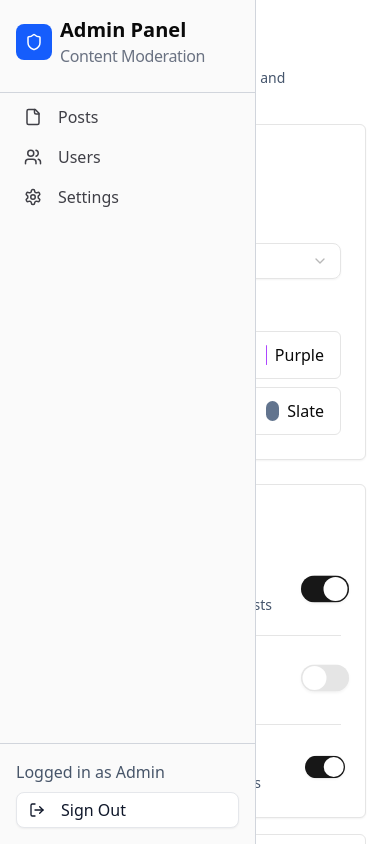
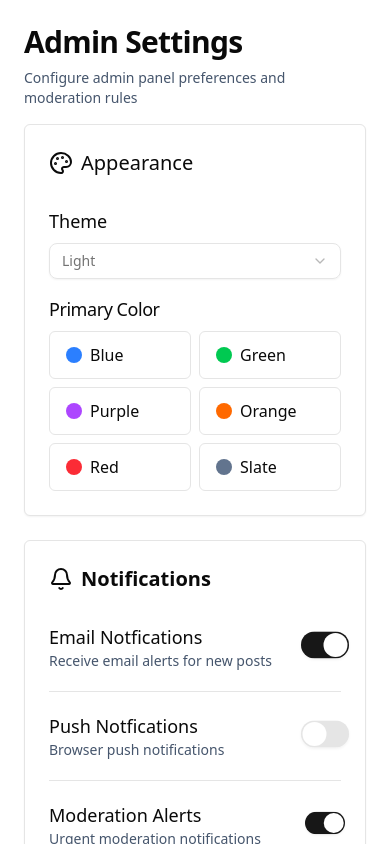
Before and after one commit to AmjustGettingStarted/KalyaniMotors_AdminPanel, a Next.js app: page /settings in a window 390 px wide. Shown: the top 844 px of the page. Built offline with nearby package versions, Linux system fonts and the light colour scheme.

Commit message:
styles(settings): Make appearance & notificatinos section responsive

```diff
--- a/app/layout.tsx
+++ b/app/layout.tsx
@@ -28,7 +28,7 @@ export default function RootLayout({
       <body
         className={`${geistSans.variable} ${geistMono.variable} antialiased`}
       >
-        <div className="h-full md:max-w- hi64dden md:block md:fixed inset-y-0 z-50 ">
+        <div className="h-full md:max-w-64 hidden md:block md:fixed inset-y-0 z-50 ">
           <Sidebar />
         </div>
         <main className="w-full md:w-auto md:ml-64 flex-1">{children}</main>
--- a/app/settings/page.tsx
+++ b/app/settings/page.tsx
@@ -43,9 +43,9 @@ const Settings = () => {
         </div>
 
         {/* Appearance & Notfication */}
-        <div className="grid md:grid-cols-2 gap-6">
+        <div className="grid grid-cols-1 lg:grid-cols-2 gap-6">
           {/* Appearance */}
-          <div>
+          <div className="">
             <Card className="rounded-sm shadow-xs">
               <CardHeader>
                 <CardTitle>
@@ -74,7 +74,7 @@ const Settings = () => {
                   <h1 className="text-lg font-normal tracking-tight">
                     Primary Color
                   </h1>
-                  <div className="grid grid-cols-3 gap-2">
+                  <div className="grid grid-cols-2 md:grid-cols-3 gap-2">
                     {choose_colors.map((colors, i) => (
                       <Button
                         variant="outline"
@@ -83,7 +83,7 @@ const Settings = () => {
                       >
                         <div className="flex items-center gap-2 justify-start w-full h-8">
                           <p
-                            className={`w-5 h-5 rounded-full ${colors.bg} `}
+                            className={`min-w-4 min-h-4 rounded-full ${colors.bg} `}
                           ></p>
                           <p className="text-base font-normal">
                             {colors.color}
@@ -97,7 +97,7 @@ const Settings = () => {
             </Card>
           </div>
           {/* Notifications */}
-          <div>
+          <div className="">
             <Card className="rounded-sm shadow-xs">
               <CardHeader>
                 <CardTitle>
@@ -118,7 +118,10 @@ const Settings = () => {
                       </p>
                     </div>
                     <div>
-                      <Switch className="cursor-pointer scale-150" defaultChecked />
+                      <Switch
+                        className="cursor-pointer scale-150"
+                        defaultChecked
+                      />
                     </div>
                   </div>
                   <Separator />
@@ -144,7 +147,10 @@ const Settings = () => {
                       </p>
                     </div>
                     <div>
-                      <Switch className="cursor-pointer scale-125" defaultChecked />
+                      <Switch
+                        className="cursor-pointer scale-125"
+                        defaultChecked
+                      />
                     </div>
                   </div>
                 </div>
```
